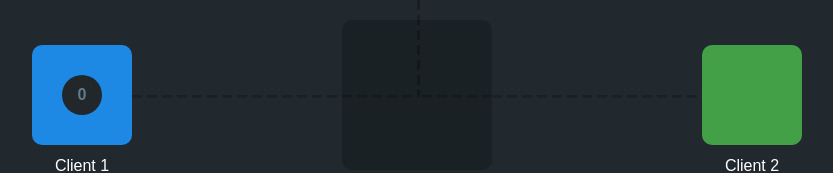
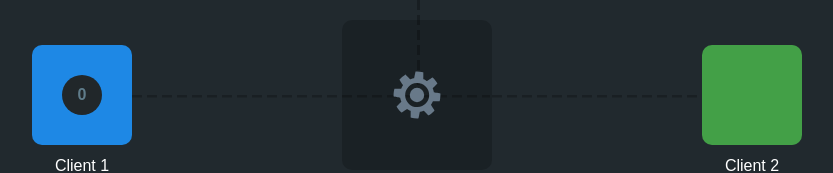
Before and after one commit to foobarology/ajax-short-polling-simulation, a Vue app: page / in a window 1280 px wide. Shown: the part 305-478 px from the top of the page, without its empty margins (223-1056 px from the left). Built offline with nearby package versions, Linux system fonts and the light colour scheme.

Commit message:
Add gear

```diff
--- a/src/components/App.vue
+++ b/src/components/App.vue
@@ -5,5 +5,49 @@
     bg="rgba(0,0,0,.2)"
     :width="150"
     :height="150">
+    <div class="gear" :class="{active: active}">
+      <img src="/assets/gear.svg" alt="">
+    </div>
   </obj>
 </template>
+
+<script>
+export default {
+  props: {
+    active: {
+      type: Boolean,
+      default: false,
+    }
+  }
+}
+</script>
+
+<style>
+.gear {
+  width: 50px;
+  height: 50px;
+  position: absolute;
+  left: 0px;
+  right: 0px;
+  top: 0px;
+  bottom: 0px;
+  margin: auto;
+  text-align: center;
+}
+
+.gear img {
+  width: 100%;
+  height: 100%;
+}
+
+.gear.active {
+  -webkit-animation: spin 2s linear infinite;
+  -moz-animation: spin 2s linear infinite;
+  animation: spin 2s linear infinite;
+}
+
+@-moz-keyframes spin { 100% { -moz-transform: rotate(360deg); } }
+@-webkit-keyframes spin { 100% { -webkit-transform: rotate(360deg); } }
+@keyframes spin { 100% { -webkit-transform: rotate(360deg); transform:rotate(360deg); } }
+
+</style>
--- a/src/components/Stage.vue
+++ b/src/components/Stage.vue
@@ -14,7 +14,7 @@
       @run="client1StartPolling"
       @stop="client1StopPolling">
     </client-1>
-    <app ref="app"></app>
+    <app ref="app" :active="client1AppDbActive || client2AppDbActive"></app>
     <database ref="database" :messages="messages"></database>
     <bullet ref="client2HttpBullet"></bullet>
     <client-2 ref="client2" :buttons="buttons" :submitting="client2HttpActive" @post="client2PostMessage"></client-2>
```
Also changed, not shown: assets/gear.svg (added).
